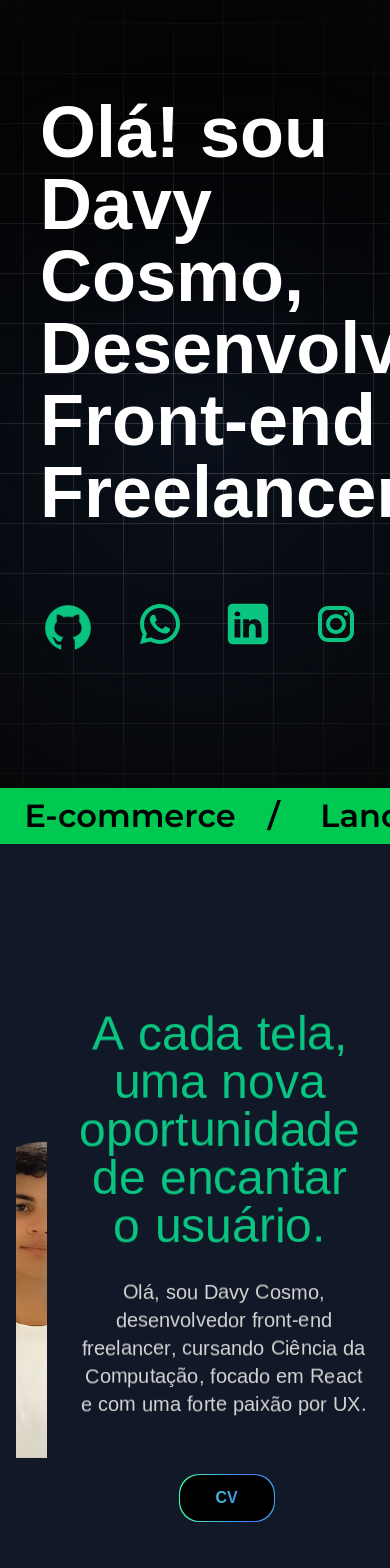
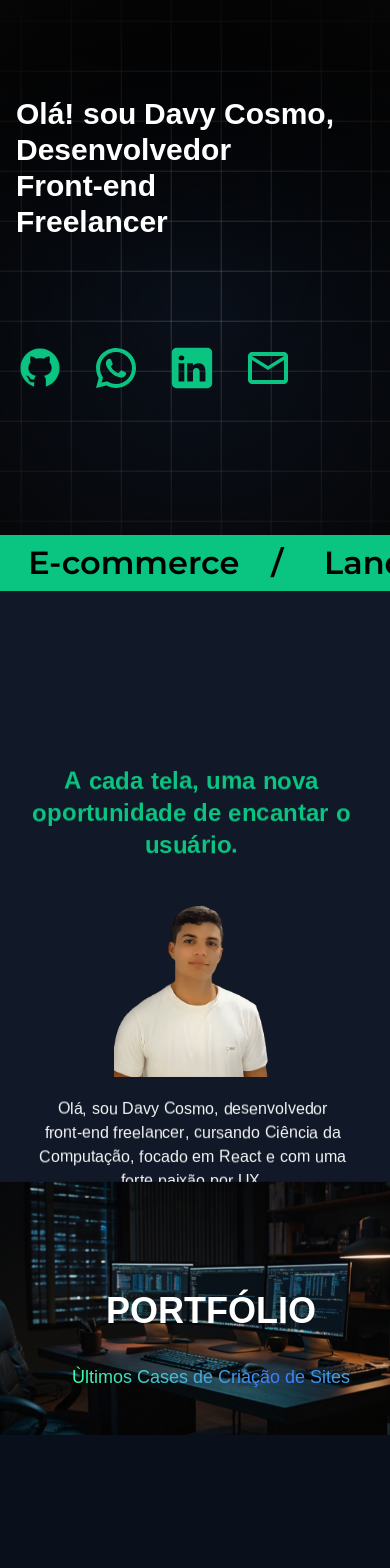
Before and after one commit to DavyDevcosmo/portfolio1.0, a Next.js app: page / in a window 390 px wide. Shown: the top 1568 px of the page. Built offline with nearby package versions, Linux system fonts and the light colour scheme.

Commit message:
feat:responsividade

```diff
--- a/src/app/componets/about.tsx
+++ b/src/app/componets/about.tsx
@@ -5,11 +5,22 @@ import SplitText from "@/blocks/TextAnimations/SplitText/SplitText";
 
 const About = () => {
 	return (
-		<section className="w-full h-screen relative overflow-hidden bg-[#111827]">
-			<div className="w-full h-full flex items-center justify-center">
-				<div className="flex items-center justify-center space-x-8 w-full max-w-6xl px-4">
+		<section className="w-full h-[70vh] md:h-screen relative overflow-hidden bg-[#111827] px-4 md:px-6 lg:px-8">
+			<div className=" w-full h-screen flex items-center justify-center">
+				<div className="flex-col lg:flex-row flex items-center justify-center space-x-8 w-full max-w-6xl px-4">
 
-					<div className="w-1/2">
+
+					<div className="text-white flex flex-col items-center text-center">
+						<h1 className="text-2xl md:text-5xl font-bold font-montserrat text-[var(--color-primary)] md:pb-10 pt-9">
+
+							<SplitText
+								text="A cada tela, uma nova oportunidade de encantar o usuário."
+								delay={30}
+								className="inline-block"
+							/>
+						</h1>
+
+						<div className="w-1/2">
 						<AnimatedContent
 							distance={150}
 							direction="horizontal"
@@ -24,30 +35,20 @@ const About = () => {
 							<img
 								src="/img/minhafoto.png"
 								alt="Minha Foto"
-								className="object-cover w-96 h-96"
+								className="object-cover w-52 h-52 md:w-96 md-h-96  "
 
 							/>
 						</AnimatedContent>
 					</div>
 
-					{/* Texto */}
-					<div className="text-white flex flex-col items-center text-center"> {/* Adicionei items-center e text-center aqui */}
-						<h1 className="text-5xl font-medium font-montserrat text-[var(--color-primary)]">
-							<SplitText
-								text="A cada tela, uma nova oportunidade de encantar o usuário."
-								delay={30}
-								className="inline-block"
-							/>
-						</h1>
-
-						<h3 className="font-montserrat text-xl font-normal text-[var(--color-secondary)] mt-5 w-full max-w-96 mx-auto text-center"> {/* Adicionei mx-auto e text-center */}
+						<h3 className="font-montserrat text-base md:text-2xl font-normal text-[#F3F4F6] mt-5 w-full md:pt-12 lg:max-w-3xl text-center"> {/* Adicionei mx-auto e text-center */}
 							<SplitText
 								text="Olá, sou Davy Cosmo, desenvolvedor front-end freelancer, cursando Ciência da Computação, focado em React e com uma forte paixão por UX."
 								delay={30}
 							/>
 						</h3>
 
-						<div className="flex items-center justify-center mt-14">
+						<div className="flex items-center justify-center mt-14 ">
 							<GradientText
 								colors={["#40ffaa", "#4079ff", "#40ffaa", "#4079ff", "#40ffaa"]}
 								animationSpeed={3}
@@ -61,6 +62,7 @@ const About = () => {
 							</GradientText>
 						</div>
 					</div>
+
 				</div>
 			</div>
 		</section>
--- a/src/app/componets/cardsTechnology.tsx
+++ b/src/app/componets/cardsTechnology.tsx
@@ -49,8 +49,8 @@ const CardsTechnology: React.FC = () => {
 	];
 
 	return (
-		<section className="h-auto bg-[#0A0F1C] relative min-h-screen">
-			<div className="absolute inset-0 w-full h-full z-0">
+		<section className="h-auto bg-[#0A0F1C] relative min-h-screen px-4 md:px-6 lg:px-8">
+			<div className="absolute inset-0 w-full h-screen z-0">
 				<Particles
 					particleColors={['#0AC4BF', '#07918D', '#055E5C']} // Tons que combinam com seu tema
 					particleCount={200}
@@ -64,7 +64,7 @@ const CardsTechnology: React.FC = () => {
 			</div>
 
 			<div className="relative z-10">
-				<h1 className="font-Poppins font-bold text-2xl text-white sm:text-2xl md:text-4xl lg:text-3xl text-center responsive-padding py-24">
+				<h1 className="font-Poppins font-bold text-base text-[#F3F4F6] md:text-4xl lg:text-3xl text-center responsive-padding py-24">
 					Utilizo as tecnologias de forma cirúrgica, pois entendo que cada
 					produto possui características únicas. apresento as linguagens e
 					frameworks no qual trabalho e possuo expertise.
--- a/src/app/componets/presentation.tsx
+++ b/src/app/componets/presentation.tsx
@@ -9,8 +9,8 @@ import Squares from "@/blocks/Backgrounds/Squares/Squares";
 const Presentation = () => {
 	return (
 		<header>
-			<section className="w-full h-screen bg-gradient-primary relative flex flex-col overflow-hidden">
-				<div className="absolute inset-0 z-0 overflow-hidden">
+			<section className="w-full h-[70vh] lg:h-screen bg-gradient-primary relative flex flex-col overflow-hidden ">
+				<div className="absolute inset-0 z-0 overflow-hidden ">
 					<Squares
 						speed={0.3}
 						squareSize={50}
@@ -20,10 +20,10 @@ const Presentation = () => {
 
 					/>
 				</div>
-				<div className="flex-1 relative z-10">
+				<div className="flex-1 relative z-10 px-4 md:px-6 lg:px-8">
 
 
-					<h1 className="pl-10 pt-24 pb-10 font-Poppins font-bold text-7xl text-white">
+					<h1 className=" text-3xl pt-24 pb-10 font-Poppins font-bold md:text-7xl text-white">
 						<BlurText
 							text="Olá! sou Davy Cosmo,"
 							animateBy="words"
@@ -50,14 +50,14 @@ const Presentation = () => {
 					</h1>
 
 					<div>
-						<div className="pl-10 pt-8 flex gap-10">
+						<div className=" pt-16 flex gap-7 md:gap-10 ">
 							<a
 								href="https://www.linkedin.com/in/seu-perfil"
 								target="_blank"
 								rel="noopener noreferrer"
 							>
 								<img
-									className="h-14 w-14"
+									className="h-12 w-12 md:h-14 md:w-14"
 									src="/img/icons8-github-64 1.svg"
 									alt="logo-github"
 								/>
@@ -69,7 +69,7 @@ const Presentation = () => {
 								rel="noopener noreferrer"
 							>
 								<img
-									className="h-12 w-12"
+									className="h-12 w-12 md:h-14 md:w-14"
 									src="/img/icons8-whatsapp.svg"
 									alt="logo-whatsapp"
 								/>
@@ -81,7 +81,7 @@ const Presentation = () => {
 								rel="noopener noreferrer"
 							>
 								<img
-									className="h-12 w-12"
+									className="h-12 w-12 md:h-14 md:w-14 "
 									src="/img/icons8-linkedin (1).svg"
 									alt="logo-linkedin"
 								/>
@@ -93,21 +93,21 @@ const Presentation = () => {
 								rel="noopener noreferrer"
 							>
 								<img
-									className="h-12 w-12"
-									src="/img/icons8-instagram (1).svg"
-									alt="logo-instagram"
+									className="h-12 w-12 md:h-14 md:w-14"
+									src="/img/email.svg"
+									alt="logo-email"
 								/>
 							</a>
 						</div>
 
 
+					</div>
+				</div>
 						<div
-							className="bg-green-500 h-14 w-full flex items-center mt-24 absolute bottom-0 "
+							className="bg-[var(--color-primary)] h-14 w-full flex items-center mt-24 absolute bottom-0 "
 						>
 							<ScrollingText />
 						</div>
-					</div>
-				</div>
 			</section>
 		</header>
 	);
--- a/src/app/componets/projects;.tsx
+++ b/src/app/componets/projects;.tsx
@@ -6,7 +6,7 @@ import GradientText from "@/blocks/TextAnimations/GradientText/GradientText";
 const Projects = () => {
 	return (
 		<section className="h-screen bg-[#0A0F1C] md:pt-16 relative">
-			<div className="relative h-14 text-center justify-center bg-center bg-cover flex items-center  md:justify-start md:mx-10 md:h-[40vh] lg:h-[60vh]">
+			<div className="relative text-center justify-center bg-center bg-cover flex items-center md:justify-start  h-[30vh] md:h-[40vh] lg:h-[60vh]">
 
 				<img
 					className="w-full h-full object-cover absolute top-0 left-0 "
--- a/src/app/page.tsx
+++ b/src/app/page.tsx
@@ -6,13 +6,18 @@ import Projects from "./componets/projects;";
 
 export default function Home() {
 	return (
+<>
+		<header>
+			<Presentation />
+
+		</header>
 		<main>
-			<Presentation />
 			<About />
 			<Projects />
 			<CardsTechnology />
 			<Footer/>
 
 		</main>
+		</>
 	);
 }
```
Also changed, not shown: public/img/email.svg (added).
